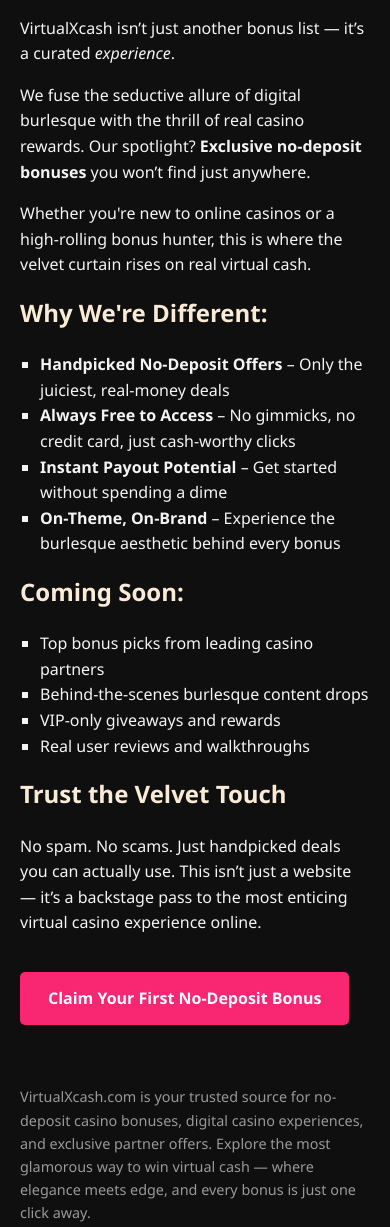
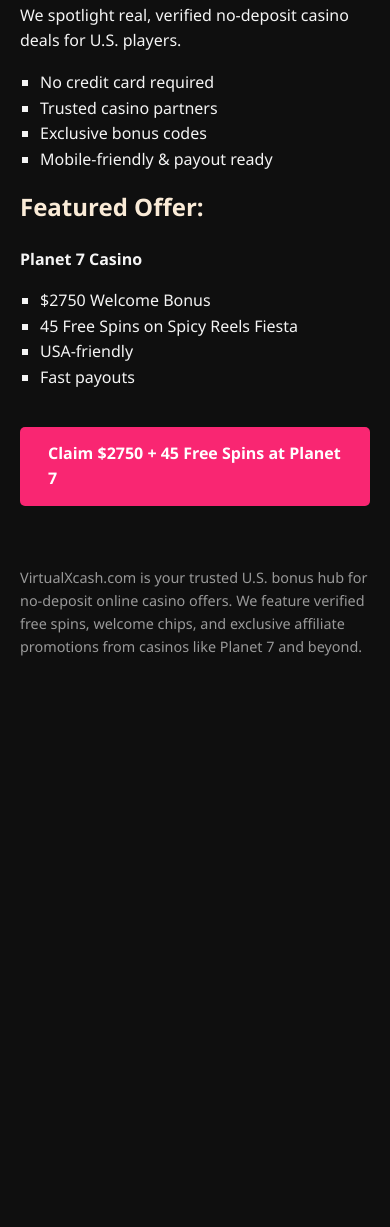
Before and after one commit to pogog762/virtualxcash, a plain HTML site: page index.html in a window 390 px wide. Shown: the part 633-1860 px from the top of the page. After the commit the page ends 1345 px from the top, so only its background shows below. Drawn offline with Linux system fonts and the light colour scheme.

Commit message:
Update index.html

```diff
--- a/index.html
+++ b/index.html
@@ -2,9 +2,9 @@
 <html lang="en">
 <head>
   <meta charset="UTF-8">
-  <title>VirtualXcash – No Deposit Casino Bonuses with Style</title>
+  <title>VirtualXcash – No Deposit Casino Bonuses</title>
   <meta name="viewport" content="width=device-width, initial-scale=1">
-  <meta name="description" content="VirtualXcash is your VIP pass to exclusive, no-deposit casino bonuses. Where burlesque meets big wins — and every click could cash out.">
+  <meta name="description" content="Claim your $2750 bonus + 45 free spins at Planet 7 Casino. VirtualXcash features real no-deposit offers for U.S. players.">
   <style>
     body {
       font-family: 'Segoe UI', sans-serif;
@@ -54,133 +54,34 @@
 </head>
 <body>
   <div class="container">
-    <h1>Unlock the Glamour. Grab the Cash. No Deposit Needed.</h1>
-    <h2>Step inside VirtualXcash — your VIP pass to hand-picked, no-deposit casino bonuses.</h2>
-    <p>Where burlesque meets big wins, and every click could cash out.</p>
+    <h1>Win Big Without Depositing a Dime.</h1>
+    <h2>Start with <strong>$2750 in bonus cash + 45 free spins</strong> on Spicy Reels Fiesta — no credit card required.</h2>
+    <p><strong>Planet 7 Casino</strong> is giving U.S. players a chance to play free and win real. This offer is fully verified and available exclusively through VirtualXcash.</p>
 
-    <h2>What Is VirtualXcash?</h2>
-    <p>VirtualXcash isn’t just another bonus list — it’s a curated <em>experience</em>.</p>
-    <p>We fuse the seductive allure of digital burlesque with the thrill of real casino rewards. Our spotlight? <strong>Exclusive no-deposit bonuses</strong> you won’t find just anywhere.</p>
-    <p>Whether you're new to online casinos or a high-rolling bonus hunter, this is where the velvet curtain rises on real virtual cash.</p>
-
-    <h2>Why We're Different:</h2>
+    <h2>Why VirtualXcash?</h2>
+    <p>We spotlight real, verified no-deposit casino deals for U.S. players.</p>
     <ul>
-      <li><strong>Handpicked No-Deposit Offers</strong> – Only the juiciest, real-money deals</li>
-      <li><strong>Always Free to Access</strong> – No gimmicks, no credit card, just cash-worthy clicks</li>
-      <li><strong>Instant Payout Potential</strong> – Get started without spending a dime</li>
-      <li><strong>On-Theme, On-Brand</strong> – Experience the burlesque aesthetic behind every bonus</li>
+      <li>No credit card required</li>
+      <li>Trusted casino partners</li>
+      <li>Exclusive bonus codes</li>
+      <li>Mobile-friendly & payout ready</li>
     </ul>
 
-    <h2>Coming Soon:</h2>
+    <h2>Featured Offer:</h2>
+    <p><strong>Planet 7 Casino</strong></p>
     <ul>
-      <li>Top bonus picks from leading casino partners</li>
-      <li>Behind-the-scenes burlesque content drops</li>
-      <li>VIP-only giveaways and rewards</li>
-      <li>Real user reviews and walkthroughs</li>
+      <li>$2750 Welcome Bonus</li>
+      <li>45 Free Spins on Spicy Reels Fiesta</li>
+      <li>USA-friendly</li>
+      <li>Fast payouts</li>
     </ul>
 
-    <h2>Trust the Velvet Touch</h2>
-    <p>No spam. No scams. Just handpicked deals you can actually use.
-    This isn’t just a website — it’s a backstage pass to the most enticing virtual casino experience online.</p>
-
-    <a href="#" class="cta-button">Claim Your First No-Deposit Bonus</a>
+    <a href="https://www.planet7links.com/click/2/10478/21374/1" class="cta-button" target="_blank" rel="noopener noreferrer">
+      Claim $2750 + 45 Free Spins at Planet 7
+    </a>
 
     <div class="footer">
-      <p>VirtualXcash.com is your trusted source for no-deposit casino bonuses, digital casino experiences, and exclusive partner offers.
-      Explore the most glamorous way to win virtual cash — where elegance meets edge, and every bonus is just one click away.</p>
-    </div>
-  </div>
-</body>
-  </html<!DOCTYPE html>
-<html lang="en">
-<head>
-  <meta charset="UTF-8">
-  <title>VirtualXcash – No Deposit Casino Bonuses with Style</title>
-  <meta name="viewport" content="width=device-width, initial-scale=1">
-  <meta name="description" content="VirtualXcash is your VIP pass to exclusive, no-deposit casino bonuses. Where burlesque meets big wins — and every click could cash out.">
-  <style>
-    body {
-      font-family: 'Segoe UI', sans-serif;
-      background-color: #0f0f0f;
-      color: #f4f4f4;
-      margin: 0;
-      padding: 0;
-      line-height: 1.6;
-    }
-    .container {
-      max-width: 900px;
-      margin: auto;
-      padding: 40px 20px;
-    }
-    h1 {
-      color: #f92672;
-      font-size: 2.5em;
-    }
-    h2 {
-      color: #faebd7;
-      font-size: 1.5em;
-      margin-top: 0.5em;
-    }
-    p {
-      margin-bottom: 1em;
-    }
-    ul {
-      list-style: square;
-      padding-left: 20px;
-    }
-    .cta-button {
-      display: inline-block;
-      background-color: #f92672;
-      color: white;
-      padding: 14px 28px;
-      text-decoration: none;
-      font-weight: bold;
-      border-radius: 5px;
-      margin-top: 20px;
-    }
-    .footer {
-      margin-top: 60px;
-      font-size: 0.9em;
-      color: #999;
-    }
-  </style>
-</head>
-<body>
-  <div class="container">
-    <h1>Unlock the Glamour. Grab the Cash. No Deposit Needed.</h1>
-    <h2>Step inside VirtualXcash — your VIP pass to hand-picked, no-deposit casino bonuses.</h2>
-    <p>Where burlesque meets big wins, and every click could cash out.</p>
-
-    <h2>What Is VirtualXcash?</h2>
-    <p>VirtualXcash isn’t just another bonus list — it’s a curated <em>experience</em>.</p>
-    <p>We fuse the seductive allure of digital burlesque with the thrill of real casino rewards. Our spotlight? <strong>Exclusive no-deposit bonuses</strong> you won’t find just anywhere.</p>
-    <p>Whether you're new to online casinos or a high-rolling bonus hunter, this is where the velvet curtain rises on real virtual cash.</p>
-
-    <h2>Why We're Different:</h2>
-    <ul>
-      <li><strong>Handpicked No-Deposit Offers</strong> – Only the juiciest, real-money deals</li>
-      <li><strong>Always Free to Access</strong> – No gimmicks, no credit card, just cash-worthy clicks</li>
-      <li><strong>Instant Payout Potential</strong> – Get started without spending a dime</li>
-      <li><strong>On-Theme, On-Brand</strong> – Experience the burlesque aesthetic behind every bonus</li>
-    </ul>
-
-    <h2>Coming Soon:</h2>
-    <ul>
-      <li>Top bonus picks from leading casino partners</li>
-      <li>Behind-the-scenes burlesque content drops</li>
-      <li>VIP-only giveaways and rewards</li>
-      <li>Real user reviews and walkthroughs</li>
-    </ul>
-
-    <h2>Trust the Velvet Touch</h2>
-    <p>No spam. No scams. Just handpicked deals you can actually use.
-    This isn’t just a website — it’s a backstage pass to the most enticing virtual casino experience online.</p>
-
-    <a href="#" class="cta-button">Claim Your First No-Deposit Bonus</a>
-
-    <div class="footer">
-      <p>VirtualXcash.com is your trusted source for no-deposit casino bonuses, digital casino experiences, and exclusive partner offers.
-      Explore the most glamorous way to win virtual cash — where elegance meets edge, and every bonus is just one click away.</p>
+      <p>VirtualXcash.com is your trusted U.S. bonus hub for no-deposit online casino offers. We feature verified free spins, welcome chips, and exclusive affiliate promotions from casinos like Planet 7 and beyond.</p>
     </div>
   </div>
 </body>
```
